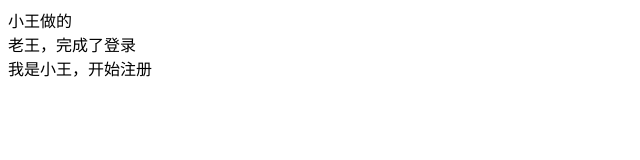
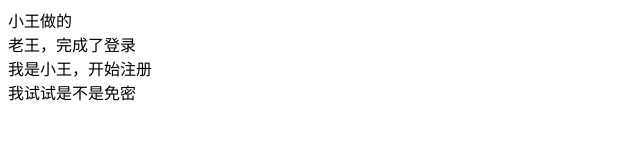
Before and after one commit to xuemr/second, a plain HTML site: page index.html in a window 1280 px wide. Shown: the whole page, without its empty margins (0-640 px from the left). Drawn offline with Linux system fonts and the light colour scheme.

Commit message:
免密提交

```diff
--- a/index.html
+++ b/index.html
@@ -12,6 +12,7 @@
     <div>老王，完成了登录</div>
 
     <div> 我是小王，开始注册</div>
+    <div>我试试是不是免密</div>
 
 </body>
 </html>
```
